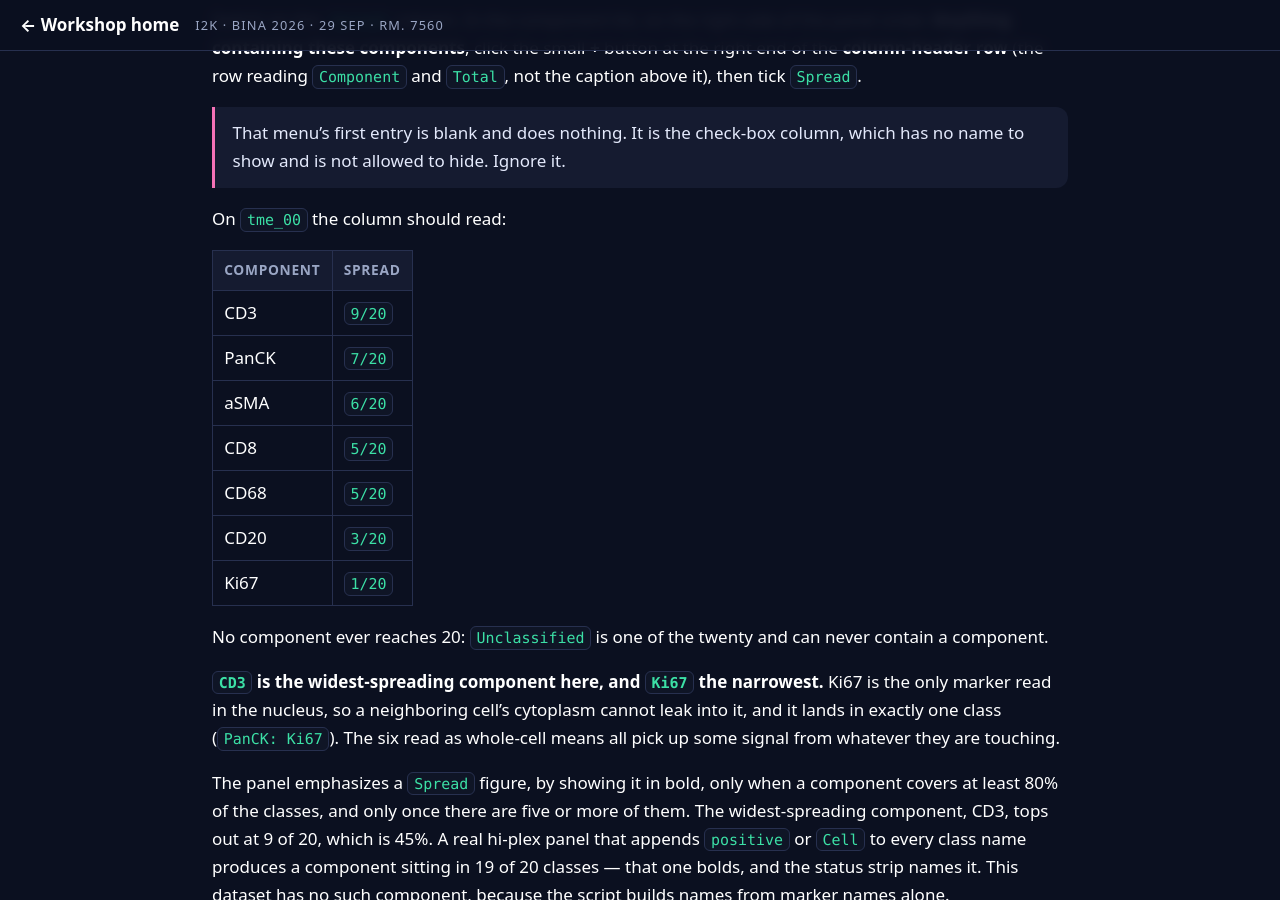
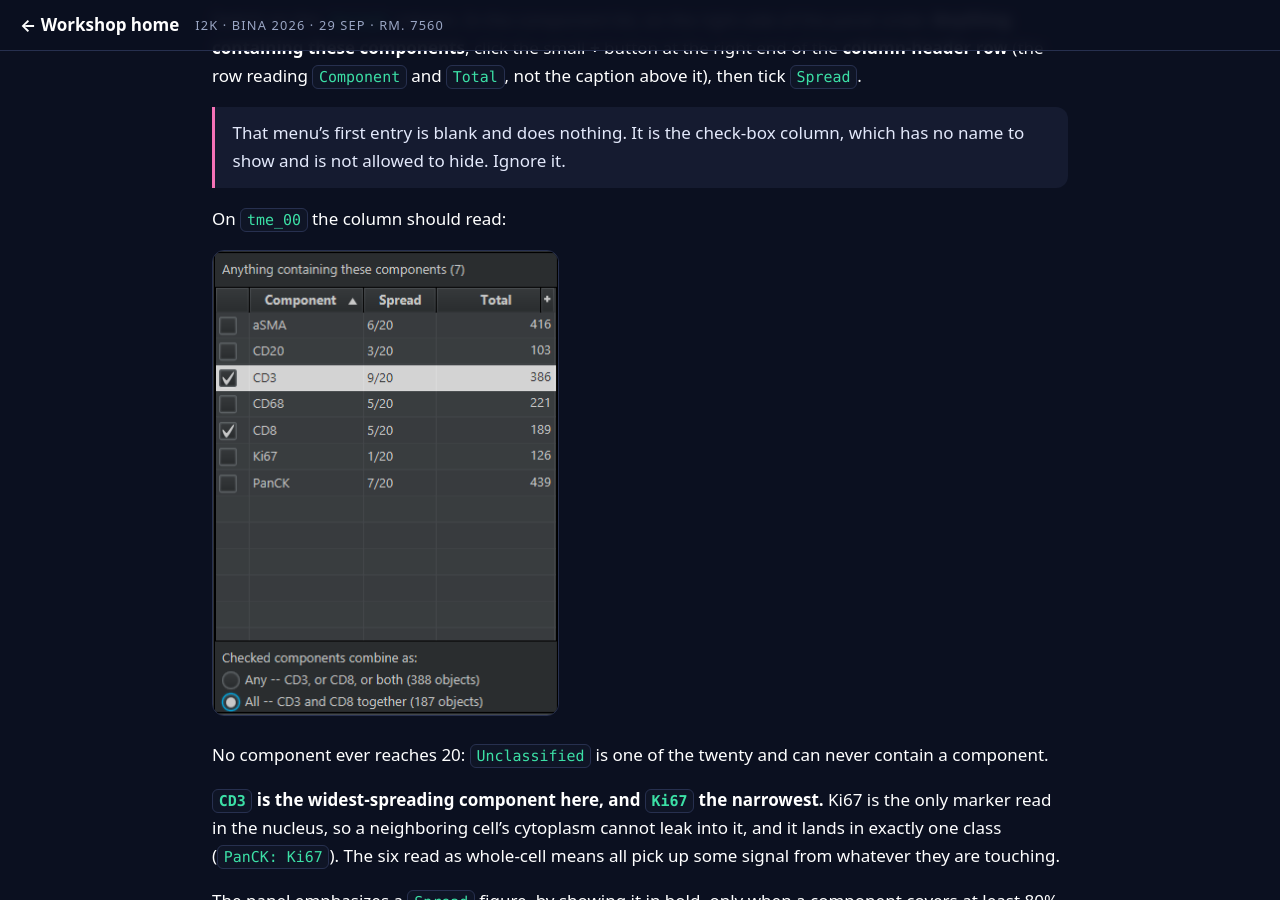
Before and after one commit to MichaelSNelson/BINA-I2K-2026-QuPath-Extensions, a Jekyll site: the page built from docs/14-class-visibility.md, in a window 1280 px wide and 900 px high, scrolled down 7802 px. Built offline with Jekyll 4.4.1, drawn with Linux system fonts in a browser that asks for light colours.

Commit message:
Guide 14: Spread column screenshot replaces the typed table
Claude-Session: https://claude.ai/code/session_01KwiACUr5MacuDvqp74c96o

```diff
--- a/docs/14-class-visibility.md
+++ b/docs/14-class-visibility.md
@@ -276,15 +276,7 @@ tick `Spread`.
 
 On `tme_00` the column should read:
 
-| Component | Spread |
-|---|---|
-| CD3 | `9/20` |
-| PanCK | `7/20` |
-| aSMA | `6/20` |
-| CD8 | `5/20` |
-| CD68 | `5/20` |
-| CD20 | `3/20` |
-| Ki67 | `1/20` |
+<img src="../images/class-visibility/spread-column.png" alt="The components table under the header Anything containing these components (7), with columns Component, Spread and Total: aSMA 6/20 416, CD20 3/20 103, CD3 9/20 386 checked, CD68 5/20 221, CD8 5/20 189 checked, Ki67 1/20 126, PanCK 7/20 439. Below it, Checked components combine as shows All, CD3 and CD8 together, 187 objects, selected" width="347">
 
 No component ever reaches
 20: `Unclassified` is one of the twenty and can never contain a component.
```
Also changed, not shown: images/class-visibility/spread-column.png (added).
